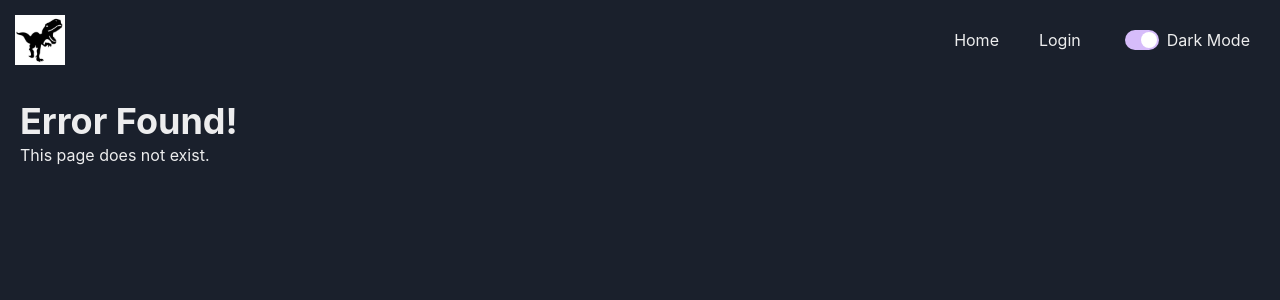
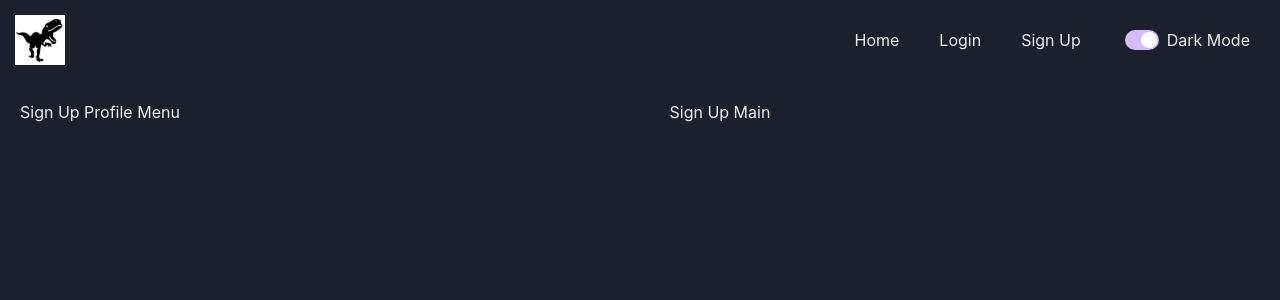
Before and after one commit to Joe-Collins-1986/BitWise_FrontEnd-Test, a React (Vite) app: page /signup in a window 1280 px wide. Shown: the top 300 px of the page. Built offline with nearby package versions, Linux system fonts and the light colour scheme.

Commit message:
add sign up page and add to navbar

```diff
--- a/src/components/HamburgerMenu.tsx
+++ b/src/components/HamburgerMenu.tsx
@@ -22,6 +22,7 @@ const HamburgerMenu = () => {
             <MenuList w="100vw" mt='2' className='nav'>
                 <NavLink to="/"><MenuItem>Home</MenuItem></NavLink>
                 <NavLink to="/login/"><MenuItem>Login</MenuItem></NavLink>
+                <NavLink to="/signup/"><MenuItem>Sign Up</MenuItem></NavLink>
             </MenuList>
             </>
         )}
--- a/src/components/NavBar.tsx
+++ b/src/components/NavBar.tsx
@@ -19,6 +19,9 @@ const NavBar = () => {
           <Box px={4}>
             <NavLink to="/login/" >Login</NavLink>
           </Box>
+          <Box px={4}>
+            <NavLink to="/signup/" >Sign Up</NavLink>
+          </Box>
           </Show>
           <ColorModeSwitch />
           <Show below='lg'>
--- /dev/null
+++ b/src/pages/SignUpPage.tsx
@@ -0,0 +1,19 @@
+import { Grid, GridItem, Show } from '@chakra-ui/react'
+
+function SignUpPage() {
+
+  return (
+    <Grid templateAreas={{
+      base: `"main"`,
+      lg: `"aside main"`
+    }}>
+      <Show above='lg'>
+        <GridItem area='aside'>Sign Up Profile Menu</GridItem>
+      </Show>
+      <GridItem area='main'>Sign Up Main</GridItem>
+    </Grid>
+
+  )
+}
+
+export default SignUpPage
--- a/src/routing/routes.tsx
+++ b/src/routing/routes.tsx
@@ -4,6 +4,7 @@ import LoginPage from "../pages/LoginPage";
 
 import Layout from "../pages/Layout";
 import ErrorPage from "../pages/ErrorPage";
+import SignUpPage from "../pages/SignUpPage";
 
 const router = createBrowserRouter([
 
@@ -14,6 +15,7 @@ const router = createBrowserRouter([
         children: [
             {path: '', element: <HomePage /> },
             {path: 'login/', element: <LoginPage /> },
+            {path: 'signup/', element: <SignUpPage /> },
         ]
     }
 ])
```
